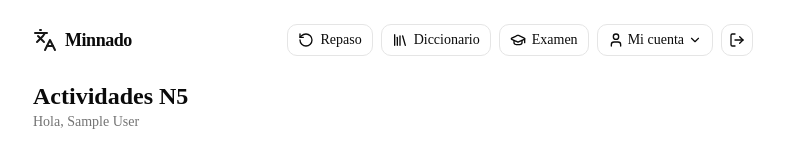
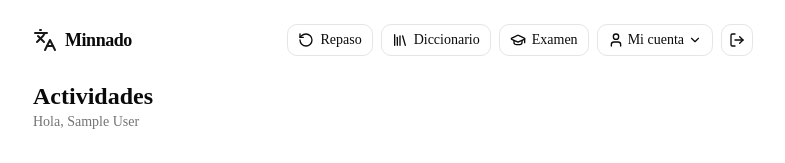
Before and after one commit to pipetboy2001/minnado, a Next.js app: page /actividades in a window 1280 px wide. Shown: the top 163 px of the page, without its empty margins (247-1032 px from the left). Built offline with nearby package versions, Linux system fonts and the light colour scheme; no server answers; the database is empty; sample sign-in values are in the browser's storage.

Commit message:
fix: quitar "N5" del titulo de la pagina de actividades
El encabezado decia "Actividades N5" aunque la plataforma ya tiene
contenido N4 (kanji) cargado. Se deja solo "Actividades" por ahora;
la separacion real N5/N4 en la UI queda pendiente para mas adelante.

```diff
--- a/src/app/actividades/page.tsx
+++ b/src/app/actividades/page.tsx
@@ -72,7 +72,7 @@
       </div>
 
       <div className="mb-8">
-        <h1 className="text-2xl font-bold">Actividades N5</h1>
+        <h1 className="text-2xl font-bold">Actividades</h1>
         <p className="text-sm text-muted-foreground">
           Hola, {session.user.name ?? session.user.email}
         </p>
```
